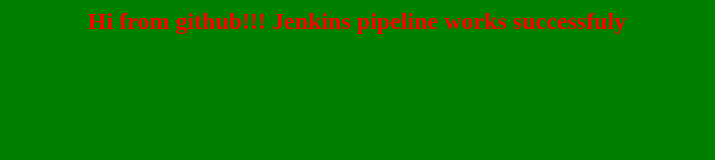
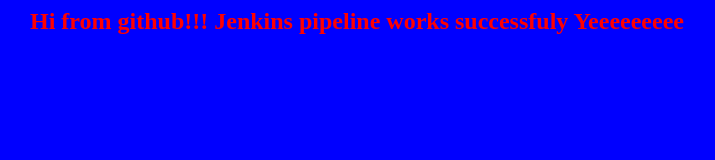
Before and after one commit to Tim1234567d/app-for-jenkins, a plain HTML site: page index.html in a window 1280 px wide. Shown: the whole page, without its empty margins (283-998 px from the left). Drawn offline with Linux system fonts and the light colour scheme.

Commit message:
some changes

```diff
--- a/index.html
+++ b/index.html
@@ -1,7 +1,7 @@
 <html>
-<body bgcolor=green>
+<body bgcolor=blue>
 <center>
-<h2><font color=red>Hi from github!!! Jenkins pipeline works successfuly</font></h2>
+<h2><font color=red>Hi from github!!! Jenkins pipeline works successfuly Yeeeeeeeee</font></h2>
 </center>
 </body>
 </html>
```
